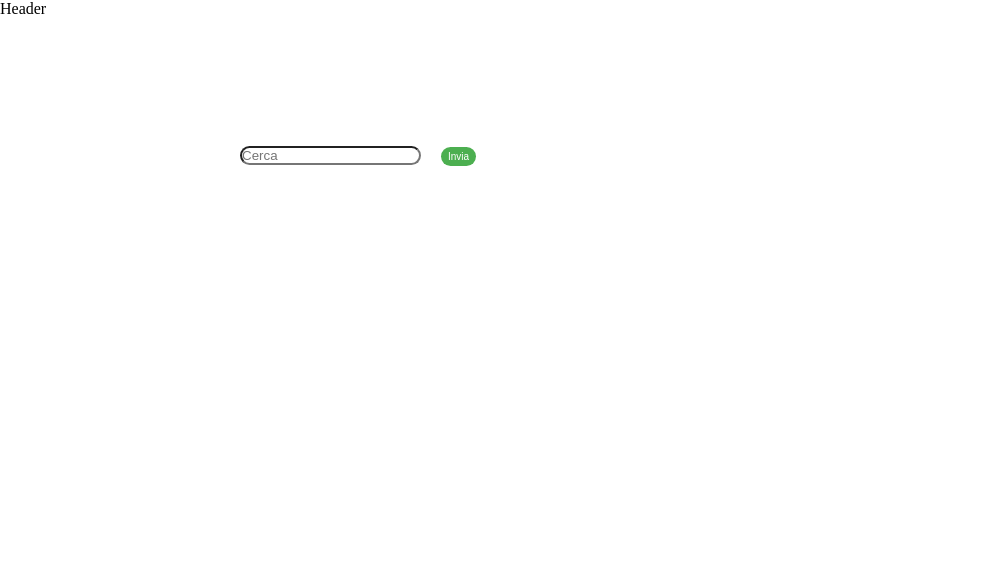
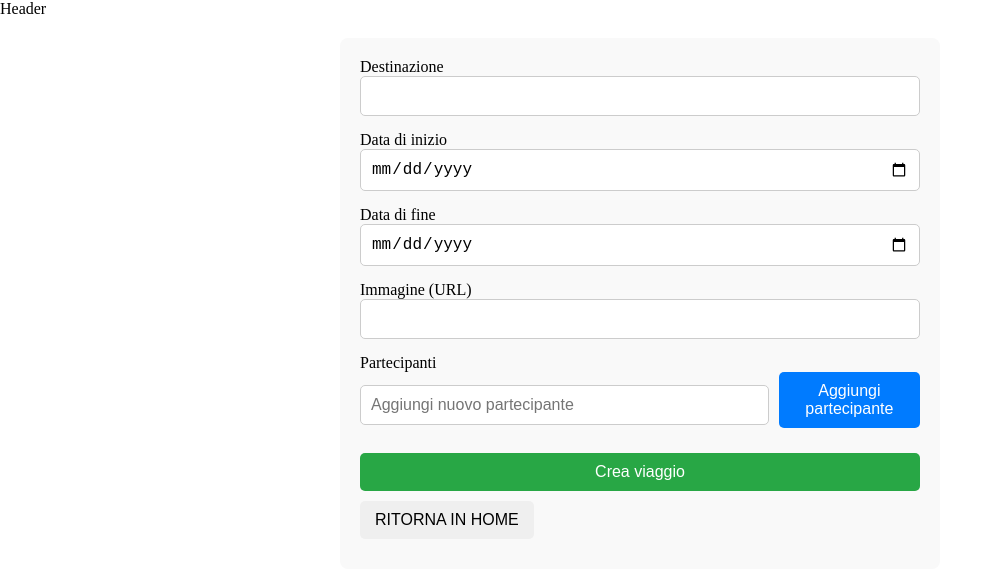
Before and after one commit to nicoargiolas/sst-boolroad, a React (Vite) app: page /trip/add in a window 1280 px wide. Shown: the top 578 px of the page, without its empty margins (0-983 px from the left). Built offline with nearby package versions, Linux system fonts and the light colour scheme.

Commit message:
Added Fom for addTrip and

```diff
--- a/package.json
+++ b/package.json
@@ -10,6 +10,7 @@
     "preview": "vite preview"
   },
   "dependencies": {
+    "bootstrap": "^5.3.3",
     "react": "^19.0.0",
     "react-dom": "^19.0.0",
     "react-router-dom": "^7.3.0"
--- a/src/App.jsx
+++ b/src/App.jsx
@@ -1,7 +1,8 @@
 // Importazione pagine
 import HomePage from './pages/HomePage';
 import TripPage from './pages/TripPage';
-// import AddTripPage from './pages/AddTripPage';
+import AddTripPage from './pages/AddTripPage';
+
 
 // Importazione layout
 import DefaultLayout from './layouts/DeafultLayout';
@@ -19,7 +20,7 @@ function App() {
         <Route element={<DefaultLayout />}>
           <Route index path="/" element={<HomePage />} />
           <Route index path="/trip/:id" element={<TripPage />} />
-          {/* <Route index path="/trip/add" element={<AddTripPage />} /> */}
+          <Route index path="/trip/add" element={<AddTripPage />} />
         </Route>
       </Routes>
     </BrowserRouter>
--- a/src/index.css
+++ b/src/index.css
@@ -178,6 +178,79 @@
 }
 
 
+
+
+
+
+
+
+
+/* SET FORM ADD*/
+.travel-form {
+    width: 100%;
+    max-width: 600px;
+    margin: 20px auto;
+    padding: 20px;
+    background-color: #f9f9f9;
+    border-radius: 8px;
+}
+
+.form-group {
+    margin-bottom: 15px;
+}
+
+.form-label {
+    margin-bottom: 5px;
+}
+
+.form-control {
+    width: 100%;
+    padding: 10px;
+    font-size: 16px;
+    border-radius: 5px;
+    border: 1px solid #ccc;
+}
+
+.input-group {
+    display: flex;
+    align-items: center;
+}
+
+.input-group .form-control {
+    margin-right: 10px;
+}
+
+.btn {
+    padding: 10px 15px;
+    font-size: 16px;
+    border: none;
+    border-radius: 5px;
+    cursor: pointer;
+    margin-bottom: 10px;
+}
+
+.btn-add-participant {
+    background-color: #007bff;
+    color: white;
+}
+
+.btn-add-participant:hover {
+    background-color: #0056b3;
+}
+
+.btn-submit {
+    background-color: #28a745;
+    color: white;
+    width: 100%;
+}
+
+.btn-submit:hover {
+    background-color: #218838;
+}
+
+
+
+
 /* Responsive */
 @media screen and (max-width: 600px) {
     .user-list {
--- a/src/pages/AddTripPage.jsx
+++ b/src/pages/AddTripPage.jsx
@@ -0,0 +1,52 @@
+import { Link } from "react-router-dom"
+
+export default function AddTripPage() {
+  return (
+
+    <form className="travel-form">
+
+      <div className="form-group">
+        <label htmlFor="destination" className="form-label">Destinazione</label>
+        <input type="text" className="form-control" id="destination" name="destination" required />
+      </div>
+
+      <div className="form-group">
+        <label  className="form-label">Data di inizio</label>
+        <input type="date" className="form-control" id="start-date" name="start-date" required />
+      </div>
+
+      <div className="form-group">
+        <label  className="form-label">Data di fine</label>
+        <input type="date" className="form-control" id="end-date" name="end-date" required />
+      </div>
+
+      <div className="form-group">
+        <label className="form-label">Immagine (URL)</label>
+        <input type="url" className="form-control" id="image" name="image" required />
+      </div>
+
+      <div className="form-group">
+        <label  className="form-label">Partecipanti</label>
+
+        <div className="input-group">
+
+          <input
+            type="text"
+            className="form-control"
+            placeholder="Aggiungi nuovo partecipante"
+          />
+
+          <button
+            type="button"
+            className="btn btn-add-participant">
+            Aggiungi partecipante
+          </button>
+
+        </div>
+      </div>
+
+      <button className="btn btn-submit">Crea viaggio</button>
+      <Link to={"/"}> <button className="btn">RITORNA IN HOME</button>  </Link>
+    </form>
+  )
+}
--- a/src/pages/HomePage.jsx
+++ b/src/pages/HomePage.jsx
@@ -1,5 +1,8 @@
 // Importazione use state e use effect
 import { useState, useEffect } from "react"
+
+// importo link
+import { Link } from "react-router-dom";
 
 import TripCard from './../components/TripCard';
 
@@ -17,22 +20,17 @@ const HomePage = () => {
 
     useEffect(fetchTrips, [])
 
-    const renderTrips = () => {
-        return trips.map(
-            trip => {
-                return (
-                    <div key={trip.id} >
-                        <TripCard tripProp={trip} />
-                    </div>
-                )
-            }
-        )
-    }
+    // andiamo a gestire la funzione che ci permettere di aggiungere un nuovo viaggio
+
+
 
     return (
         <>
             <div>
-                {renderTrips()}
+                {trips.map(trip => (
+                    <TripCard tripProp={trip} key={trip.id} />
+                ))}
+                <Link to={"/trip/add"}> <button>ADD TRIP</button> </Link>
             </div>
         </>
     )
```
Also changed, not shown: src/boostrap.css (added, +8 -0 lines), 1 other file (tests, documents, lock files or other folders).
